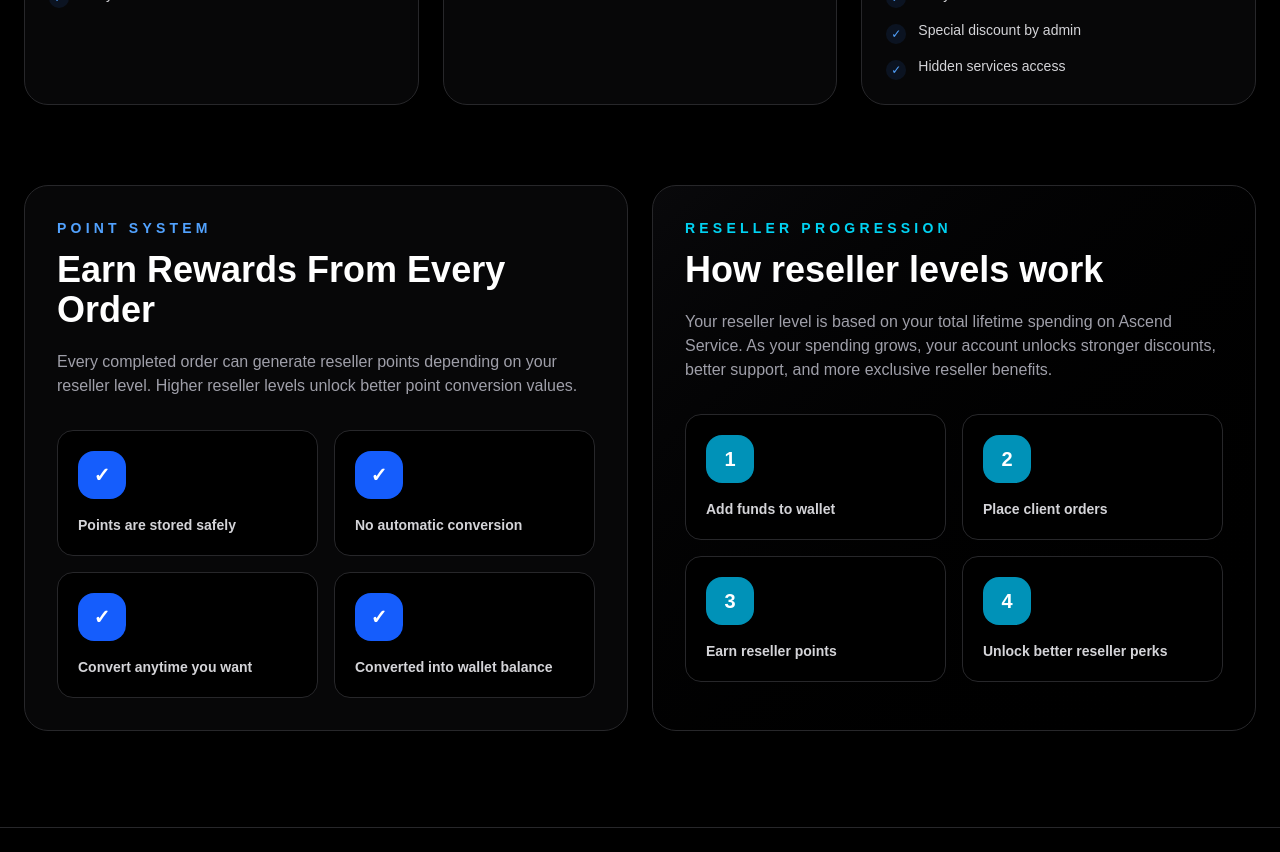
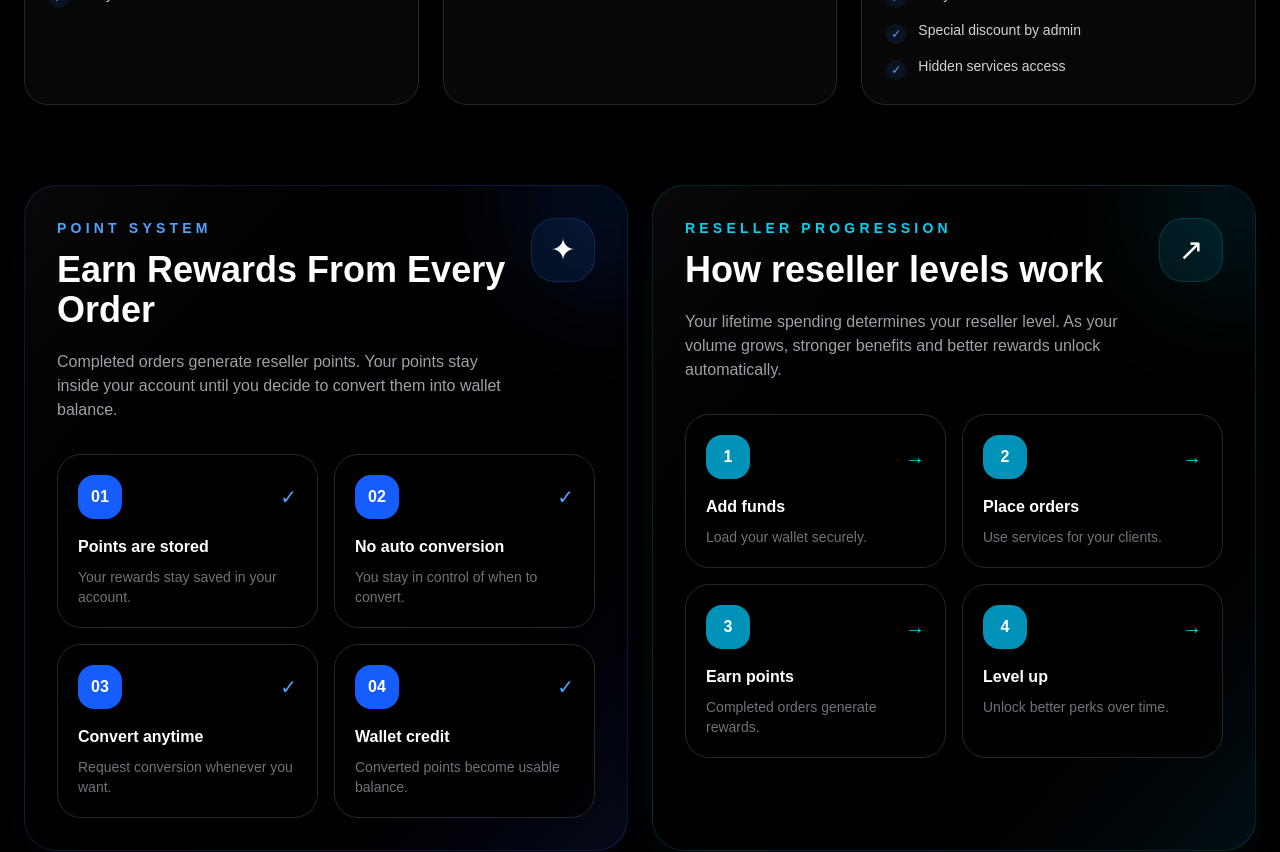
Before and after one commit to Kutcharaaa/SMM-Website1, a Next.js app: page /reseller in a window 1280 px wide. Shown: the part 1400-2252 px from the top of the page. Built offline with nearby package versions, Linux system fonts and the light colour scheme; no server answers.

Commit message:
Reseller Page Added8

```diff
--- a/app/reseller/page.tsx
+++ b/app/reseller/page.tsx
@@ -13,7 +13,6 @@ const resellerLevels = [
     accent: "from-slate-500 to-zinc-700",
     perks: ["Community based support"],
   },
-
   {
     name: "Active Reseller",
     tag: "Growing Reseller",
@@ -23,7 +22,6 @@ const resellerLevels = [
     accent: "from-blue-500 to-cyan-500",
     perks: ["Priority ticket support by team"],
   },
-
   {
     name: "Pro Reseller",
     tag: "Advanced Reseller",
@@ -31,12 +29,8 @@ const resellerLevels = [
     discount: "2%",
     points: "$1.25",
     accent: "from-cyan-500 to-sky-500",
-    perks: [
-      "Whatsapp/Telegram support by team",
-      "Free Child Panel - Lifetime",
-    ],
+    perks: ["Whatsapp/Telegram support by team", "Free Child Panel - Lifetime"],
   },
-
   {
     name: "Master Reseller",
     tag: "High Volume Reseller",
@@ -50,7 +44,6 @@ const resellerLevels = [
       "Early notification on new services",
     ],
   },
-
   {
     name: "Elite Partner",
     tag: "Premium Partner",
@@ -64,7 +57,6 @@ const resellerLevels = [
       "Track and resolve issues systematically",
     ],
   },
-
   {
     name: "Ascend Partner",
     tag: "Top Tier Partner",
@@ -89,6 +81,7 @@ export default function ResellerPage() {
 
       <section className="relative overflow-hidden px-6 py-24">
         <div className="absolute left-1/2 top-0 h-[500px] w-[500px] -translate-x-1/2 rounded-full bg-blue-600/20 blur-3xl" />
+        <div className="absolute right-0 top-1/3 h-[400px] w-[400px] rounded-full bg-cyan-600/10 blur-3xl" />
 
         <div className="relative mx-auto max-w-7xl">
           <div className="mx-auto max-w-3xl text-center">
@@ -136,20 +129,13 @@ export default function ResellerPage() {
                       Level {index + 1}
                     </p>
 
-                    <h3 className="mt-2 text-3xl font-black">
-                      {level.name}
-                    </h3>
+                    <h3 className="mt-2 text-3xl font-black">{level.name}</h3>
 
-                    <p className="mt-1 text-sm text-zinc-400">
-                      {level.tag}
-                    </p>
+                    <p className="mt-1 text-sm text-zinc-400">{level.tag}</p>
                   </div>
 
                   <div className="rounded-2xl border border-zinc-800 bg-black px-4 py-3 text-right">
-                    <p className="text-xs text-zinc-500">
-                      Required Spent
-                    </p>
-
+                    <p className="text-xs text-zinc-500">Required Spent</p>
                     <p className="text-2xl font-black text-blue-400">
                       {level.required}
                     </p>
@@ -158,20 +144,14 @@ export default function ResellerPage() {
 
                 <div className="mt-8 grid grid-cols-2 gap-4">
                   <div className="rounded-2xl border border-zinc-800 bg-black px-4 py-4">
-                    <p className="text-xs text-zinc-500">
-                      Discount
-                    </p>
-
+                    <p className="text-xs text-zinc-500">Discount</p>
                     <p className="mt-2 text-2xl font-black text-cyan-400">
                       {level.discount}
                     </p>
                   </div>
 
                   <div className="rounded-2xl border border-zinc-800 bg-black px-4 py-4">
-                    <p className="text-xs text-zinc-500">
-                      Every 100 points
-                    </p>
-
+                    <p className="text-xs text-zinc-500">Every 100 points</p>
                     <p className="mt-2 text-2xl font-black text-blue-400">
                       {level.points}
                     </p>
@@ -197,7 +177,12 @@ export default function ResellerPage() {
           </div>
 
           <div className="mt-20 grid gap-6 xl:grid-cols-2">
-            <div className="rounded-3xl border border-zinc-800 bg-zinc-950/80 p-8">
+            <div className="relative overflow-hidden rounded-[2rem] border border-blue-500/20 bg-gradient-to-br from-zinc-950 via-black to-blue-950/30 p-8 shadow-2xl shadow-blue-950/20">
+              <div className="absolute -right-16 -top-16 h-40 w-40 rounded-full bg-blue-600/20 blur-3xl" />
+
+              <div className="relative">
+                <div className="mb-8 flex items-start justify-between gap-5">
+                  <div>
                     <p className="mb-3 text-sm font-semibold uppercase tracking-[0.3em] text-blue-400">
                       Point System
                     </p>
@@ -206,36 +191,51 @@ export default function ResellerPage() {
                       Earn Rewards From Every Order
                     </h2>
 
-              <p className="mt-5 text-zinc-400">
-                Every completed order can generate reseller points depending on
-                your reseller level. Higher reseller levels unlock better point
-                conversion values.
+                    <p className="mt-5 max-w-xl text-zinc-400">
+                      Completed orders generate reseller points. Your points
+                      stay inside your account until you decide to convert them
+                      into wallet balance.
                     </p>
-
-              <div className="mt-8 grid gap-4 sm:grid-cols-2">
-                {[
-                  "Points are stored safely",
-                  "No automatic conversion",
-                  "Convert anytime you want",
-                  "Converted into wallet balance",
-                ].map((item) => (
-                  <div
-                    key={item}
-                    className="rounded-2xl border border-zinc-800 bg-black p-5"
-                  >
-                    <div className="mb-4 flex h-12 w-12 items-center justify-center rounded-2xl bg-blue-600 text-xl font-black">
-                      ✓
                   </div>
 
-                    <p className="text-sm font-semibold text-zinc-300">
-                      {item}
-                    </p>
+                  <div className="hidden h-16 w-16 shrink-0 items-center justify-center rounded-3xl border border-blue-500/20 bg-blue-500/10 text-3xl xl:flex">
+                    ✦
+                  </div>
+                </div>
+
+                <div className="grid gap-4 sm:grid-cols-2">
+                  {[
+                    ["01", "Points are stored", "Your rewards stay saved in your account."],
+                    ["02", "No auto conversion", "You stay in control of when to convert."],
+                    ["03", "Convert anytime", "Request conversion whenever you want."],
+                    ["04", "Wallet credit", "Converted points become usable balance."],
+                  ].map(([number, title, text]) => (
+                    <div
+                      key={title}
+                      className="group rounded-3xl border border-zinc-800 bg-black/70 p-5 transition hover:border-blue-500/40 hover:bg-blue-500/5"
+                    >
+                      <div className="mb-4 flex items-center justify-between">
+                        <span className="flex h-11 w-11 items-center justify-center rounded-2xl bg-blue-600 font-black">
+                          {number}
+                        </span>
+
+                        <span className="text-xl text-blue-400">✓</span>
+                      </div>
+
+                      <h3 className="font-black text-white">{title}</h3>
+                      <p className="mt-2 text-sm text-zinc-500">{text}</p>
                     </div>
                   ))}
                 </div>
               </div>
+            </div>
 
-            <div className="rounded-3xl border border-zinc-800 bg-gradient-to-br from-zinc-950 to-black p-8">
+            <div className="relative overflow-hidden rounded-[2rem] border border-cyan-500/20 bg-gradient-to-br from-zinc-950 via-black to-cyan-950/30 p-8 shadow-2xl shadow-cyan-950/20">
+              <div className="absolute -right-16 -top-16 h-40 w-40 rounded-full bg-cyan-600/20 blur-3xl" />
+
+              <div className="relative">
+                <div className="mb-8 flex items-start justify-between gap-5">
+                  <div>
                     <p className="mb-3 text-sm font-semibold uppercase tracking-[0.3em] text-cyan-400">
                       Reseller Progression
                     </p>
@@ -244,33 +244,42 @@ export default function ResellerPage() {
                       How reseller levels work
                     </h2>
 
-              <p className="mt-5 text-zinc-400">
-                Your reseller level is based on your total lifetime spending on
-                Ascend Service. As your spending grows, your account unlocks
-                stronger discounts, better support, and more exclusive reseller
-                benefits.
+                    <p className="mt-5 max-w-xl text-zinc-400">
+                      Your lifetime spending determines your reseller level. As
+                      your volume grows, stronger benefits and better rewards
+                      unlock automatically.
                     </p>
-
-              <div className="mt-8 grid gap-4 sm:grid-cols-2">
-                {[
-                  "Add funds to wallet",
-                  "Place client orders",
-                  "Earn reseller points",
-                  "Unlock better reseller perks",
-                ].map((step, index) => (
-                  <div
-                    key={step}
-                    className="rounded-2xl border border-zinc-800 bg-black p-5"
-                  >
-                    <div className="mb-4 flex h-12 w-12 items-center justify-center rounded-2xl bg-cyan-600 text-xl font-black">
-                      {index + 1}
                   </div>
 
-                    <p className="text-sm font-semibold text-zinc-300">
-                      {step}
-                    </p>
+                  <div className="hidden h-16 w-16 shrink-0 items-center justify-center rounded-3xl border border-cyan-500/20 bg-cyan-500/10 text-3xl xl:flex">
+                    ↗
+                  </div>
+                </div>
+
+                <div className="relative grid gap-4 sm:grid-cols-2">
+                  {[
+                    ["1", "Add funds", "Load your wallet securely."],
+                    ["2", "Place orders", "Use services for your clients."],
+                    ["3", "Earn points", "Completed orders generate rewards."],
+                    ["4", "Level up", "Unlock better perks over time."],
+                  ].map(([number, title, text]) => (
+                    <div
+                      key={title}
+                      className="group rounded-3xl border border-zinc-800 bg-black/70 p-5 transition hover:border-cyan-500/40 hover:bg-cyan-500/5"
+                    >
+                      <div className="mb-4 flex items-center justify-between">
+                        <span className="flex h-11 w-11 items-center justify-center rounded-2xl bg-cyan-600 font-black">
+                          {number}
+                        </span>
+
+                        <span className="text-xl text-cyan-400">→</span>
+                      </div>
+
+                      <h3 className="font-black text-white">{title}</h3>
+                      <p className="mt-2 text-sm text-zinc-500">{text}</p>
                     </div>
                   ))}
+                </div>
               </div>
             </div>
           </div>
```
Lines whose indentation alone changed are shown as unchanged.
